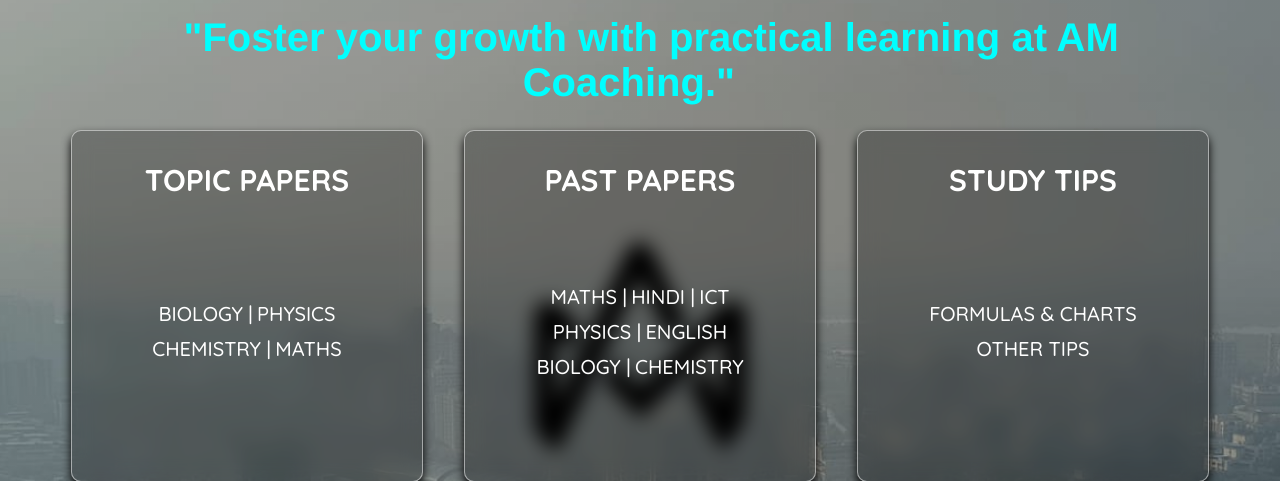
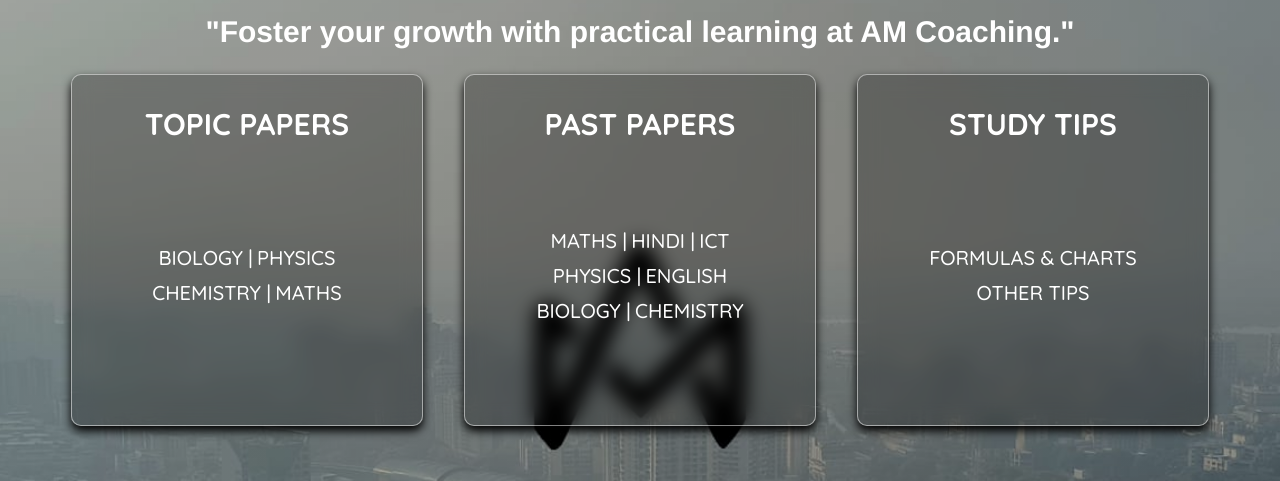
Before and after one commit to amlearners/amlearners.github.io, a PHP site: page / in a window 1280 px wide. Shown: the part 50-531 px from the top of the page. Run offline with PHP 8.4, Linux system fonts and the light colour scheme.

Commit message:
Update index.css

```diff
--- a/index.css
+++ b/index.css
@@ -167,9 +167,9 @@
 }
 
 .quote{
-    font-size: 40px;
+    font-size: 30px;
     font-weight: 1000;
-    color: aqua;
+    color: white;
     font-family: Helvetica;
 }
 
```
